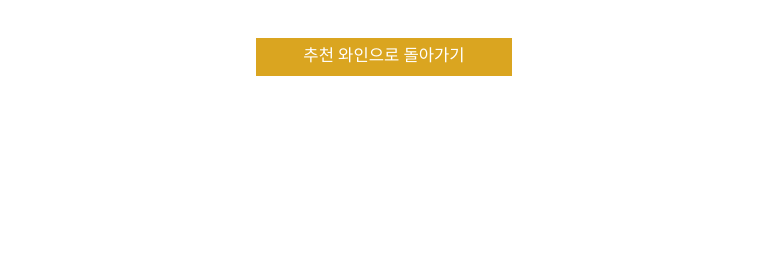
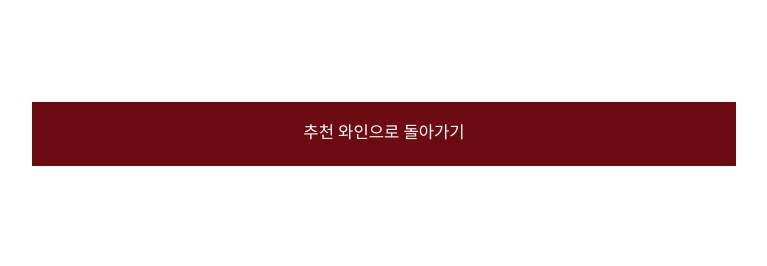
Before and after one commit to haewonchung/www, a Django app: page /wine-detail/1/ in a window 1280 px wide. Shown: the part 1910-2176 px from the top of the page, without its empty margins (256-1023 px from the left). Before the commit the page ends 1986 px from the top, so only its background shows below. Run offline with Django 4.2, Linux system fonts and the light colour scheme; tables that the repository leaves empty hold one stand-in row (values such as "Sample post"); parts of the project's set-up code (start-up, migrations or seed data) failed here and were passed over; some libraries are stand-ins or nearby versions.

Commit message:
Update style.css

```diff
--- a/static/css/style.css
+++ b/static/css/style.css
@@ -989,9 +989,9 @@ License: none (public domain)
     }
 
     .button-name {
-        height: 3vw;
-        width: 20vw;
-        background: goldenrod;
+        height: 5vw;
+        width: 55vw;
+        background: rgba(108, 12, 18, 1);
         color: #fff;
         border: none;
         position: relative;
@@ -1000,7 +1000,7 @@ License: none (public domain)
         cursor: pointer;
         transition: 800ms ease all;
         outline: none;
-        margin-top: 3vw;
+        margin-top: 8vw;
         display: flex;
         align-items: center;
         justify-content: center;
@@ -1008,7 +1008,7 @@ License: none (public domain)
 
     .button-name:hover {
         background: #fff;
-        color: goldenrod;
+        color: rgba(108, 12, 18, 1);
     }
 
     .button-name:before,
@@ -1019,7 +1019,7 @@ License: none (public domain)
         right: 0;
         height: 2px;
         width: 0;
-        background: goldenrod;
+        background: rgba(108, 12, 18, 1);
         transition: 400ms ease all;
     }
 
```
